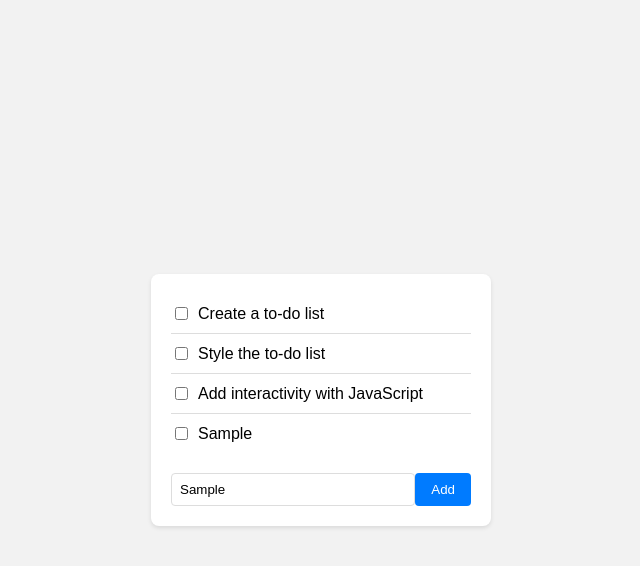
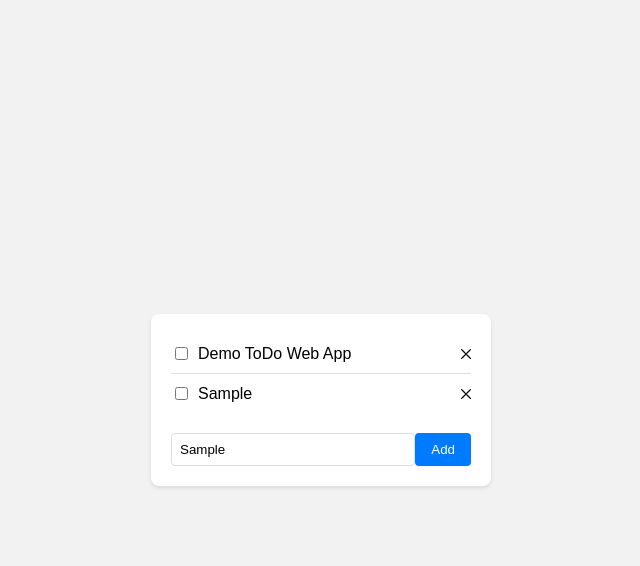
Before and after one commit to Husnain-Ashfaq39/Web-app-projects-in-JS, a plain HTML site: page TODO/index.html in a window 1280 px wide. Both pictures are taken after typing "Sample" into the empty fields and a click on the button "Add". Shown: the whole page, without its empty margins (319-959 px from the left). Drawn offline with Linux system fonts and the light colour scheme.

Commit message:
Todo Remove Functionality added

```diff
--- a/TODO/index.html
+++ b/TODO/index.html
@@ -66,28 +66,27 @@
             padding: 8px 16px;
             cursor: pointer;
         }
+        #close{
+            width: 10px;
+            height: 10px;
+        }
     </style>
 </head>
 
 <body>
     <div class="todo-container">
        <div class="container">
+
         <div class="task">
             <input type="checkbox">
-            <label>Create a to-do list</label>
-        </div>
-        <div class="task">
-            <input type="checkbox">
-            <label>Style the to-do list</label>
-        </div>
-        <div class="task">
-            <input type="checkbox">
-            <label>Add interactivity with JavaScript</label>
+            <label>Demo ToDo Web App</label>
+            <img src="close.png" alt="Delete Button" id="close">
         </div>
        </div>
         <div class="add-task">
             <input class="inputField" type="text" placeholder="Add a new task">
             <button class="button">Add</button>
+
         </div>
     </div>
 
--- a/TODO/script.js
+++ b/TODO/script.js
@@ -1,25 +1,43 @@
 let inputField = document.querySelector('.inputField');
 let addButton = document.querySelector('.button');
 
+let parent = document.querySelector('.container');
 
-addButton.addEventListener('click', function(e)
-{
+
+addButton.addEventListener('click', function (e) {
     e.preventDefault();
-    let taskString=inputField.value;
-    let div=document.createElement('div');
+    let taskString = inputField.value;
+    let div = document.createElement('div');
     div.classList.add('task');
     console.log(div);
-    let tick=document.createElement('input');
-    tick.type='checkbox';
-    let task=document.createElement('label');
-    task.innerHTML=taskString;
-    console.log(tick);
-    console.log(task);
+    let tick = document.createElement('input');
+    tick.type = 'checkbox';
+    let task = document.createElement('label');
+    task.innerHTML = taskString;
+    let img = document.createElement('img');
+    img.src = 'close.png';
+    img.id = 'close';
+
     div.appendChild(tick);
     div.appendChild(task);
-    let parent=document.querySelector('.container');
-    parent.appendChild(div);
+    div.appendChild(img);
 
 
+    parent.appendChild(div);
+    deletion();
 
 })
+
+
+function deletion() {
+    let delButton = document.querySelectorAll('#close');
+    delButton.forEach(function (delButn) {
+        delButn.addEventListener('click', function () {
+            let taskDiv = delButn.parentElement;
+            console.log('Hello');
+            taskDiv.remove(); // Remove the task div when close button is clicked
+        });
+    });
+
+}
+deletion();
```
Also changed, not shown: TODO/close.png (added).
